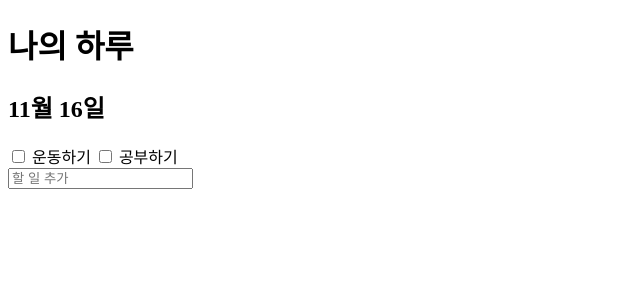
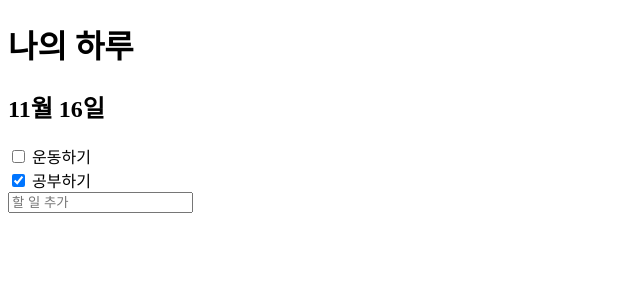
Before and after one commit to hanaheyo/todo-app, an Angular app: page / in a window 1280 px wide. Shown: the top 300 px of the page, without its empty margins (0-640 px from the left). Built offline with nearby package versions, Linux system fonts and the light colour scheme.

Commit message:
Todos : check_box

```diff
--- a/src/app/todo/todo.module.ts
+++ b/src/app/todo/todo.module.ts
@@ -1,11 +1,12 @@
 import { NgModule } from '@angular/core';
 import { CommonModule } from '@angular/common';
 import { TodosComponent } from './todos/todos.component';
+import { TodoComponent } from './todos/todo/todo.component';
 
 
 
 @NgModule({
-  declarations: [TodosComponent],
+  declarations: [TodosComponent, TodoComponent],
   imports: [
     CommonModule
   ],
--- /dev/null
+++ b/src/app/todo/todos/todo/todo.component.ts
@@ -0,0 +1,18 @@
+import { Component, OnInit } from '@angular/core';
+
+@Component({
+  selector: 'app-todo',
+  template: `
+      <input type="checkbox"> 운동하기
+  `,
+  styles: [
+  ]
+})
+export class TodoComponent implements OnInit {
+
+  constructor() { }
+
+  ngOnInit(): void {
+  }
+
+}
--- a/src/app/todo/todos/todos.component.html
+++ b/src/app/todo/todos/todos.component.html
@@ -3,9 +3,8 @@
     <h2>11월 16일</h2>
 </div>
 <div>
-    <div>
-       <input type="checkbox"> 운동하기
-       <input type="checkbox"> 공부하기
+    <div *ngFor="let todo of todos" (click)="toggleTodo(todo)">
+        <input type="checkbox" [checked]="todo.done"> {{ todo.text }}
     </div>
 </div>
 <div>
--- a/src/app/todo/todos/todos.component.ts
+++ b/src/app/todo/todos/todos.component.ts
@@ -7,9 +7,23 @@ import { Component, OnInit } from '@angular/core';
 })
 export class TodosComponent implements OnInit {
 
-  constructor() { }
+  todos: {
+    done: boolean,
+    text: string
+  }[];
+
+  constructor() {
+    this.todos = [
+      { done:false, text: '운동하기' },
+      { done:true, text: '공부하기' }
+    ]
+   }
 
   ngOnInit(): void {
   }
 
+  toggleTodo(todo) {
+    todo.done = !todo.done
+  }
+
 }
```
Also changed, not shown: 1 other file (tests, documents, lock files or other folders).
